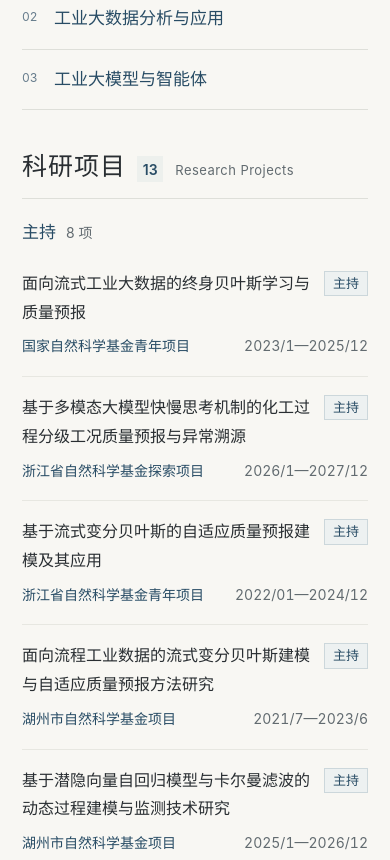
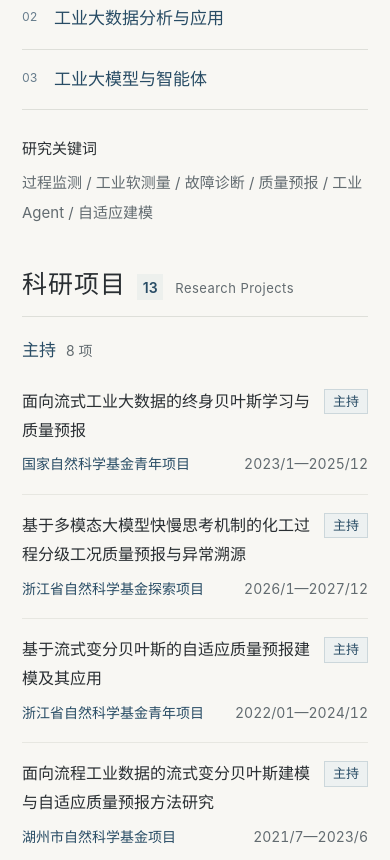
Before and after one commit to ZeallYang/ZeallYang.github.io, an Astro site: page / in a window 390 px wide. Shown: the part 1950-2810 px from the top of the page. Built offline with nearby package versions, Linux system fonts and the light colour scheme; Astro itself is replaced by a stand-in of ours.

Commit message:
Restore research keywords below research interests

```diff
--- a/src/pages/index.astro
+++ b/src/pages/index.astro
@@ -75,6 +75,7 @@ const biographyPattern = new RegExp(`(${profile.biographyHighlights.map((phrase)
               <li><span class="research-number" aria-hidden="true">0{index + 1}</span><h3>{title}</h3>{topics.length > 0 && <p>{topics.join(' · ')}</p>}</li>
             ))}
           </ul>
+          {profile.keywords.length > 0 && <p class="keyword-line"><span>研究关键词</span>{profile.keywords.join(' / ')}</p>}
         </section>
 
         <section id="projects" aria-labelledby="projects-heading">
--- a/src/styles/global.css
+++ b/src/styles/global.css
@@ -120,6 +120,8 @@ main > section + section { margin-top: 52px; }
 .research-number { color: #667c8c; font-size: 12px; font-variant-numeric: tabular-nums; }
 .research-list h3 { font-size: 18px; font-weight: 700; margin: 7px 0; color: var(--accent); }
 .research-list p { font-size: 14px; color: var(--muted); }
+.keyword-line { font-size: 15px; color: var(--muted); line-height: 2; }
+.keyword-line > span { margin-right: 13px; color: var(--ink); }
 .group-heading { display: flex; align-items: center; gap: 10px; font-size: 17px; font-weight: 700; margin-bottom: 4px; color: var(--accent); }
 .group-heading > span { font-size: 14px; font-weight: 400; color: var(--muted); }
 .project-group + .project-group { margin-top: 27px; }
@@ -310,6 +312,7 @@ main > .contact-section { background: var(--tint); border-top: 2px solid var(--a
   .research-number { padding-top: 3px; }
   .research-list h3 { margin: 0; font-size: 17px; }
   .research-list p { grid-column: 2; margin-top: 5px; }
+  .keyword-line > span { display: block; margin-bottom: 4px; }
   .project-title { gap: 9px; }
   .project-title h4 { font-size: 16px; }
   .project-meta { gap: 2px 10px; }
```
